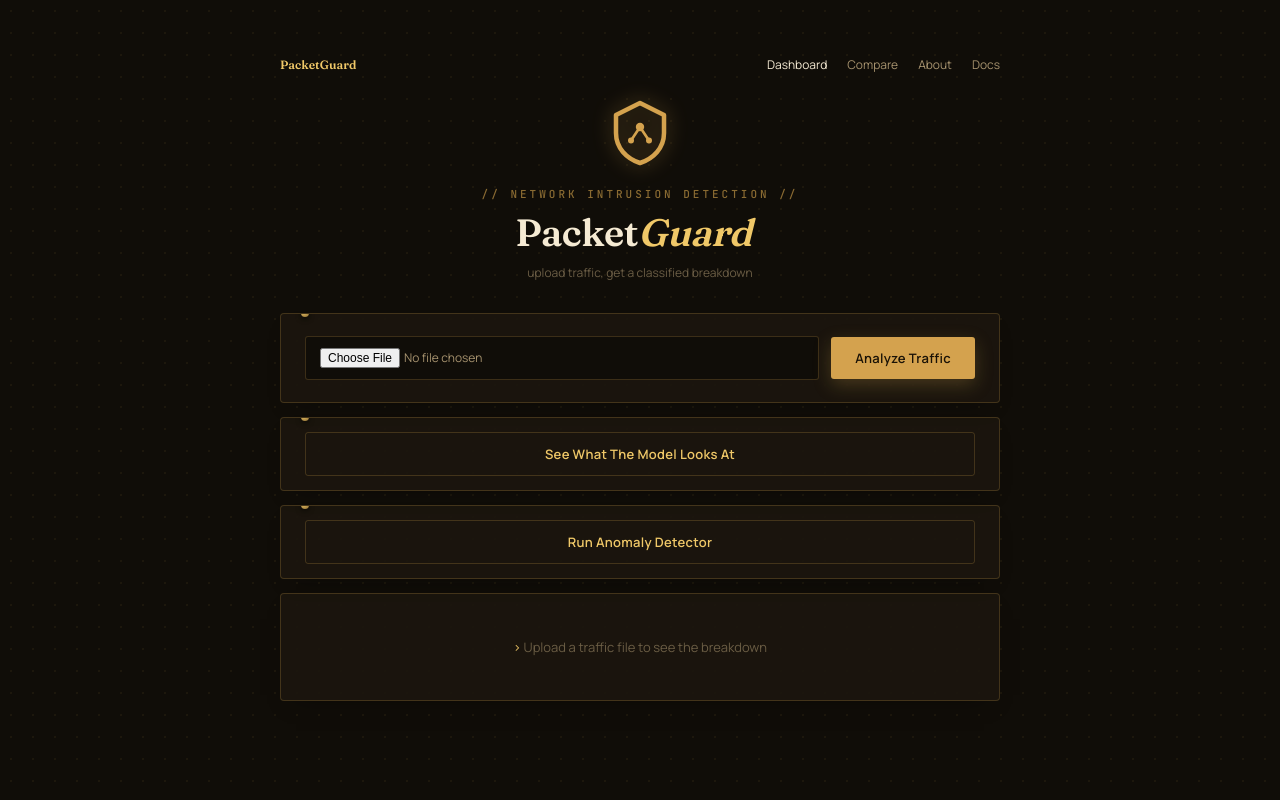
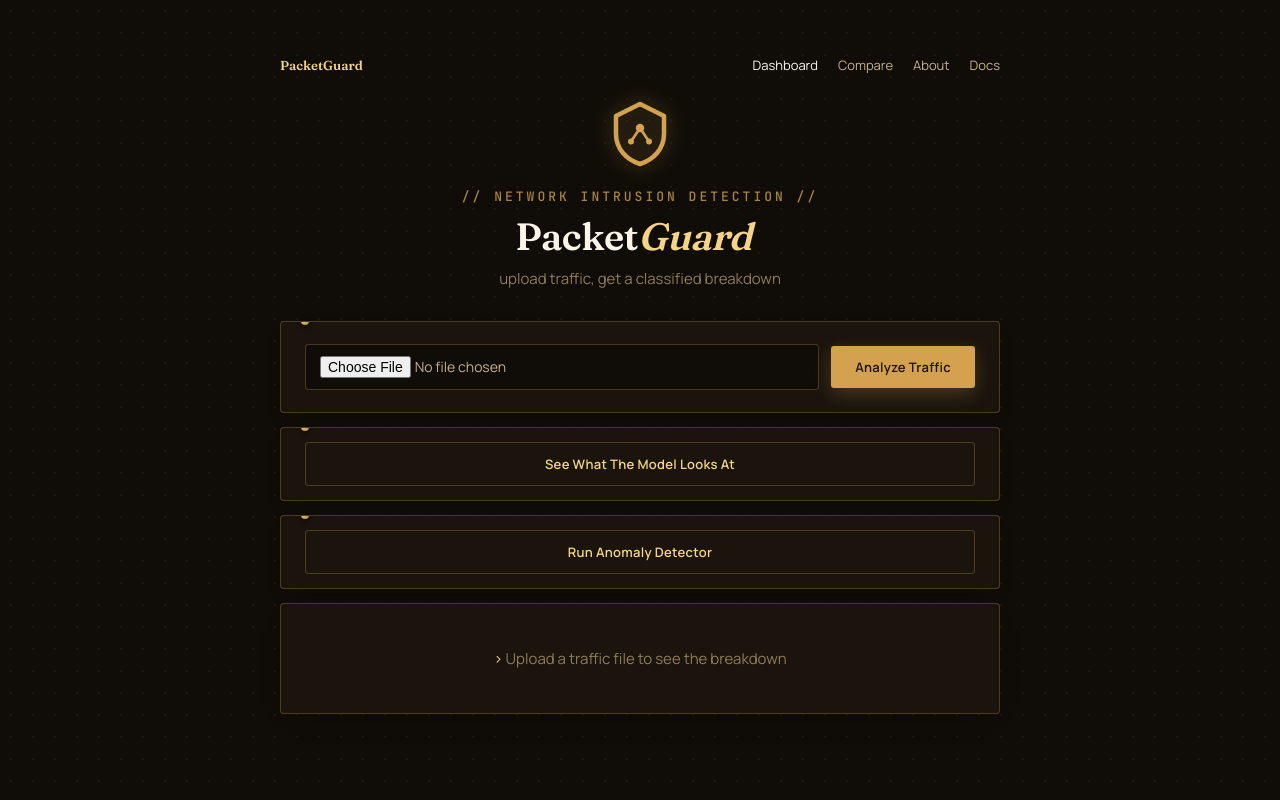
Before and after one commit to Ananya5105/PacketGuard, a Flask app: page /dashboard in a window 1280 px wide. Run offline with Flask 3, Linux system fonts and the light colour scheme; parts of the project's set-up code (start-up, migrations or seed data) failed here and were passed over.

Commit message:
Update visuals

```diff
--- a/templates/index.html
+++ b/templates/index.html
@@ -9,14 +9,14 @@
         * { box-sizing: border-box; }
         :root {
             --bg: #100D08;
-            --panel: rgba(28,22,14,0.88);
-            --panel-border: rgba(212,164,78,0.22);
+            --panel: rgba(28,22,14,0.94);
+            --panel-border: rgba(212,164,78,0.28);
             --gold: #D4A24E;
-            --gold-bright: #F0C868;
-            --gold-dim: #8A6B32;
-            --ink: #F5EAD3;
-            --ink-dim: #A6926E;
-            --ink-faint: #6B5D45;
+            --gold-bright: #F5D485;
+            --gold-dim: #A9843F;
+            --ink: #FDF6E8;
+            --ink-dim: #C4B08A;
+            --ink-faint: #8F7C58;
         }
         html, body {
             margin: 0;
@@ -69,7 +69,7 @@
             animation: logoPop 1.05s cubic-bezier(.34,1.56,.64,1) forwards;
         }
         .intro-tag {
-            font-family: 'JetBrains Mono', monospace; font-size: 11px; letter-spacing: 1px;
+            font-family: 'JetBrains Mono', monospace; font-size: 13px; letter-spacing: 1px;
             color: var(--gold-dim); margin-top: 16px; opacity: 0;
             animation: tagFade 1.4s ease forwards;
         }
@@ -106,7 +106,7 @@
 
         .eyebrow {
             font-family: 'JetBrains Mono', monospace;
-            font-size: 11px;
+            font-size: 13px;
             font-weight: 500;
             letter-spacing: 3px;
             text-transform: uppercase;
@@ -142,7 +142,7 @@
 
         .subhead {
             text-align: center;
-            font-size: 12px;
+            font-size: 15px;
             color: var(--ink-faint);
             margin: 0 0 32px;
         }
@@ -181,7 +181,7 @@
             flex: 1;
             min-width: 180px;
             font-family: inherit;
-            font-size: 12px;
+            font-size: 14px;
             color: var(--ink-dim);
             padding: 11px 14px;
             border-radius: 3px;
@@ -240,10 +240,10 @@
             position: absolute; inset: 0;
             display: flex; align-items: center; justify-content: center;
             font-family: 'JetBrains Mono', monospace;
-            font-weight: 700; font-size: 16px; color: var(--ink);
+            font-weight: 700; font-size: 18px; color: var(--ink);
         }
-        .gauge-status { font-weight: 700; font-size: 16px; margin: 0 0 3px; text-transform: uppercase; letter-spacing: 0.5px; }
-        .gauge-detail { font-size: 12px; color: var(--ink-faint); margin: 0; }
+        .gauge-status { font-weight: 700; font-size: 18px; margin: 0 0 3px; text-transform: uppercase; letter-spacing: 0.5px; }
+        .gauge-detail { font-size: 14px; color: var(--ink-faint); margin: 0; }
 
         .charts-row {
             display: grid;
@@ -256,7 +256,7 @@
         .chart-card:nth-of-type(2) { transform: rotate(0.4deg); }
         .chart-title {
             font-family: 'JetBrains Mono', monospace;
-            font-size: 10px;
+            font-size: 12px;
             font-weight: 600;
             letter-spacing: 1.2px;
             text-transform: uppercase;
@@ -283,40 +283,40 @@
             display: flex; align-items: center; justify-content: center;
             margin-bottom: 12px;
         }
-        .cat-name { font-weight: 600; font-size: 13px; margin: 0 0 2px; color: var(--ink); text-transform: uppercase; letter-spacing: 0.5px; }
-        .cat-count { font-family: 'JetBrains Mono', monospace; font-weight: 700; font-size: 26px; margin: 0 0 10px; color: var(--ink); }
-        .conf-label { font-size: 10px; color: var(--ink-faint); display: flex; justify-content: space-between; margin-bottom: 5px; text-transform: uppercase; letter-spacing: 0.5px; }
+        .cat-name { font-weight: 600; font-size: 15px; margin: 0 0 2px; color: var(--ink); text-transform: uppercase; letter-spacing: 0.5px; }
+        .cat-count { font-family: 'JetBrains Mono', monospace; font-weight: 700; font-size: 28px; margin: 0 0 10px; color: var(--ink); }
+        .conf-label { font-size: 12px; color: var(--ink-faint); display: flex; justify-content: space-between; margin-bottom: 5px; text-transform: uppercase; letter-spacing: 0.5px; }
         .conf-track { height: 4px; border-radius: 999px; background: var(--bg); overflow: hidden; }
         .conf-fill { height: 100%; border-radius: 999px; }
         .severity {
             position: absolute; top: 16px; right: 16px;
-            font-size: 9px; font-weight: 700; letter-spacing: 0.6px; text-transform: uppercase;
+            font-size: 11px; font-weight: 700; letter-spacing: 0.6px; text-transform: uppercase;
             padding: 3px 8px; border-radius: 3px;
         }
 
         .cat-expand { margin-top: 12px; }
         .cat-expand summary {
-            list-style: none; cursor: pointer; font-size: 10px; color: var(--gold-bright);
+            list-style: none; cursor: pointer; font-size: 12px; color: var(--gold-bright);
             text-transform: uppercase; letter-spacing: 0.5px;
         }
         .cat-expand summary::-webkit-details-marker { display: none; }
         .cat-expand summary::before { content: "+ details"; }
         .cat-expand[open] summary::before { content: "– details"; }
         .cat-expand-body {
-            font-size: 11px; color: var(--ink-dim); line-height: 1.6; margin-top: 8px;
+            font-size: 13px; color: var(--ink-dim); line-height: 1.65; margin-top: 8px;
             padding-top: 8px; border-top: 1px solid var(--panel-border);
         }
 
         .feat-row { margin-bottom: 12px; }
         .feat-label {
             display: flex; justify-content: space-between;
-            font-size: 12px; color: var(--ink-dim); margin-bottom: 4px;
+            font-size: 14px; color: var(--ink-dim); margin-bottom: 4px;
         }
 
         .placeholder {
             text-align: center;
             color: var(--ink-faint);
-            font-size: 13px;
+            font-size: 15px;
             padding: 44px 0;
             transform: rotate(0deg) !important;
         }
@@ -338,15 +338,15 @@
     <p class="intro-tag">booting the watchtower</p>
 </div>
 <div class="wrap">
-    <nav style="max-width:720px; margin:0 auto 24px; display:flex; justify-content:space-between; align-items:center; font-size:12px; position:relative; z-index:2;">
-    <a href="/" style="color:#F0C868; text-decoration:none; font-weight:600; font-family:'Fraunces',serif;">
+    <nav style="max-width:720px; margin:0 auto 24px; display:flex; justify-content:space-between; align-items:center; font-size:13px; position:relative; z-index:2;">
+    <a href="/" style="color:#F5D485; text-decoration:none; font-weight:600; font-family:'Fraunces',serif;">
         PacketGuard
     </a>
     <div style="display:flex; gap:20px;">
-        <a href="/dashboard" style="color:#F5EAD3; text-decoration:none;">Dashboard</a>
-        <a href="/compare" style="color:#A6926E; text-decoration:none;">Compare</a>
-        <a href="/about" style="color:#A6926E; text-decoration:none;">About</a>
-        <a href="/docs" style="color:#A6926E; text-decoration:none;">Docs</a>
+        <a href="/dashboard" style="color:#FDF6E8; text-decoration:none;">Dashboard</a>
+        <a href="/compare" style="color:#C4B08A; text-decoration:none;">Compare</a>
+        <a href="/about" style="color:#C4B08A; text-decoration:none;">About</a>
+        <a href="/docs" style="color:#C4B08A; text-decoration:none;">Docs</a>
     </div>
 </nav>
     <div class="hero-logo">
@@ -498,11 +498,11 @@
     anomalyOutput.innerHTML = `
         <div class="chart-card glass">
             <p class="chart-title">Unsupervised Anomaly Scan (Isolation Forest)</p>
-            <p style="font-size:13px; color:#C7B48F; margin: 0 0 14px;">
-                <strong style="color:#F0C868; font-size:20px; font-family:'JetBrains Mono',monospace;">${data.anomalies_flagged} / ${data.total}</strong>
+            <p style="font-size:15px; color:#DCC9A0; margin: 0 0 14px;">
+                <strong style="color:#F5D485; font-size:22px; font-family:'JetBrains Mono',monospace;">${data.anomalies_flagged} / ${data.total}</strong>
                 flows (${pct}%) flagged as statistically abnormal — independent of the category classifier above.
             </p>
-            <p style="font-size:11px; color:#8A7A56; line-height:1.6;">
+            <p style="font-size:13px; color:#A9905F; line-height:1.65;">
                 This model doesn't name an attack type — it only flags traffic that deviates from
                 normal patterns, so it can catch novel attacks the classifier was never trained on,
                 at the cost of not knowing exactly what kind of attack it is.
@@ -598,7 +598,7 @@
             type: "doughnut",
             data: { labels, datasets: [{ data: values, backgroundColor: colors, borderWidth: 0 }] },
             options: {
-                plugins: { legend: { position: "bottom", labels: { font: { size: 10, family: "'Manrope'" }, color: "#C7B48F", boxWidth: 8 } } }
+                plugins: { legend: { position: "bottom", labels: { font: { size: 12, family: "'Manrope'" }, color: "#DCC9A0", boxWidth: 8 } } }
             }
         });
 
@@ -608,8 +608,8 @@
             options: {
                 indexAxis: "y",
                 scales: {
-                    x: { max: 100, grid: { color: "#241C10" }, ticks: { color: "#8A7A56", font: { size: 9, family: "'Manrope'" } } },
-                    y: { grid: { display: false }, ticks: { color: "#C7B48F", font: { size: 10, family: "'Manrope'" } } }
+                    x: { max: 100, grid: { color: "#241C10" }, ticks: { color: "#A9905F", font: { size: 11, family: "'Manrope'" } } },
+                    y: { grid: { display: false }, ticks: { color: "#DCC9A0", font: { size: 12, family: "'Manrope'" } } }
                 },
                 plugins: { legend: { display: false } }
             }
```
Also changed, not shown: templates/compare.html (+29 -31 lines), templates/docs.html (+16 -18 lines), templates/landing.html (+16 -17 lines).
